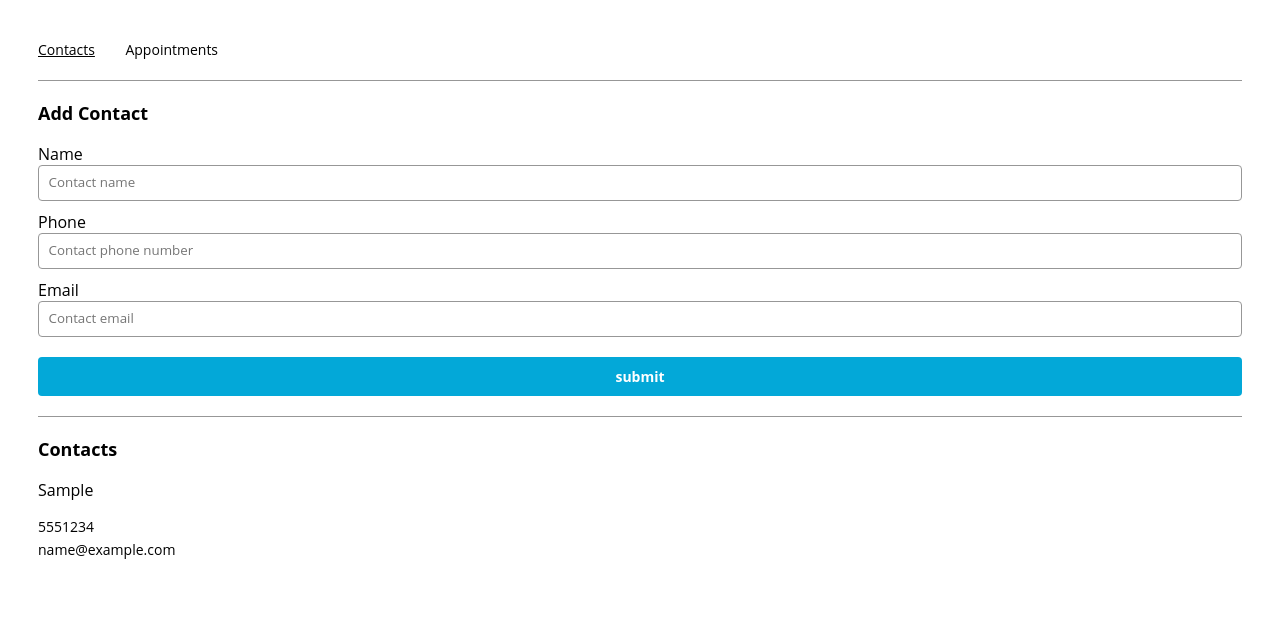
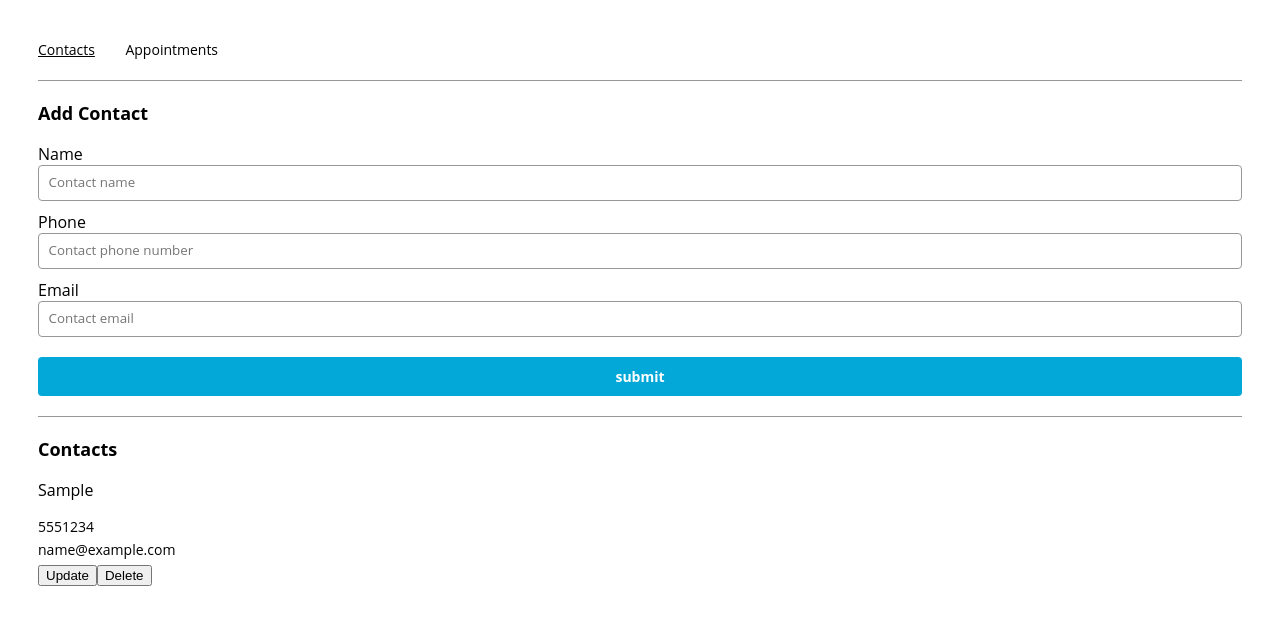
Before and after one commit to Abcshake/AppointmentPlanner, a React (Create React App) app in the folder frontend/: page /contacts in a window 1280 px wide. Both pictures are taken after typing "Sample", "5551234", "name@example.com" into the empty fields and a click on the input "submit". Shown: the top 624 px of the page. Built offline with nearby package versions, Linux system fonts and the light colour scheme; no server answers.

Commit message:
Added Update and Delete buttons

```diff
--- a/frontend/src/components/tile/Tile.js
+++ b/frontend/src/components/tile/Tile.js
@@ -1,6 +1,14 @@
 import React from "react";
 
 export const Tile = ({tile}) => {
+
+const handleUpdate = {
+
+}
+
+const handleDelete = {
+
+}
 
 
  const info = Object.values(tile).map((value, index) => {
@@ -10,20 +18,23 @@ export const Tile = ({tile}) => {
   } else {
     className='tile'
   }
+
   return (
     <div>
       <p key={index} className={className} >{value}</p>
     </div>
-
   )
-
 });
 
 
 
 return (
   <div className="tile-container">
+    <React.Fragment>
     {info}
+    <button onClick={handleUpdate}>Update</button>
+    <button onClick={handleDelete}>Delete</button>
+    </React.Fragment>
   </div>
 );
 };
--- a/frontend/src/components/tileList/TileList.js
+++ b/frontend/src/components/tileList/TileList.js
@@ -5,7 +5,7 @@ export const TileList = ({list}) => {
   return (
     <div>
       {list.map((tile, index) => (
-       <Tile key={index} tile={tile} />
+          <Tile key={index} tile={tile} />
       ))}
     </div>
   );
```
